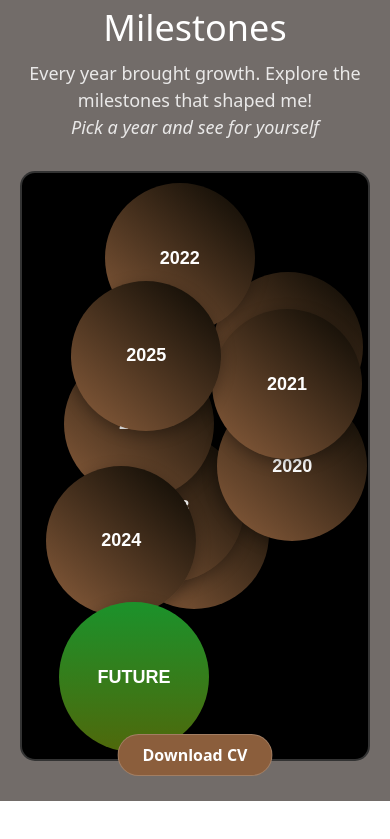
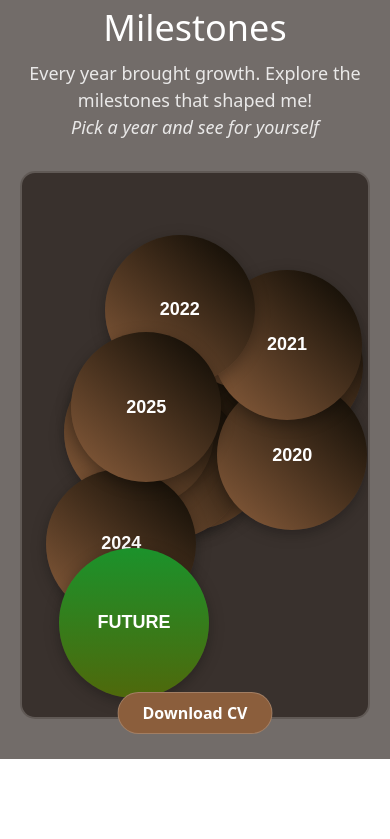
Before and after one commit to gititbunny/nn-react-portfolio, a React (Create React App) app in the folder portfolio/: page / in a window 390 px wide. Shown: the part 5737-6576 px from the top of the page. Built offline with nearby package versions, Linux system fonts and the light colour scheme.

Commit message:
Update experience box background

```diff
--- a/portfolio/src/styles/Experience.css
+++ b/portfolio/src/styles/Experience.css
@@ -24,8 +24,8 @@
   border-radius: 15px;
   position: relative;
   overflow: hidden;
-  background: #000;
-  max-width: 1200px;
+  background: rgba(20, 11, 5, 0.6);
+  max-width: 1100px;
   margin: 0 auto;
 }
 
@@ -165,6 +165,9 @@
 }
 
 @media (max-width: 768px) {
+  .experience-box {
+    height: 65vh;
+  }
   .modal-grid {
     flex-direction: column;
     align-items: center;
```
